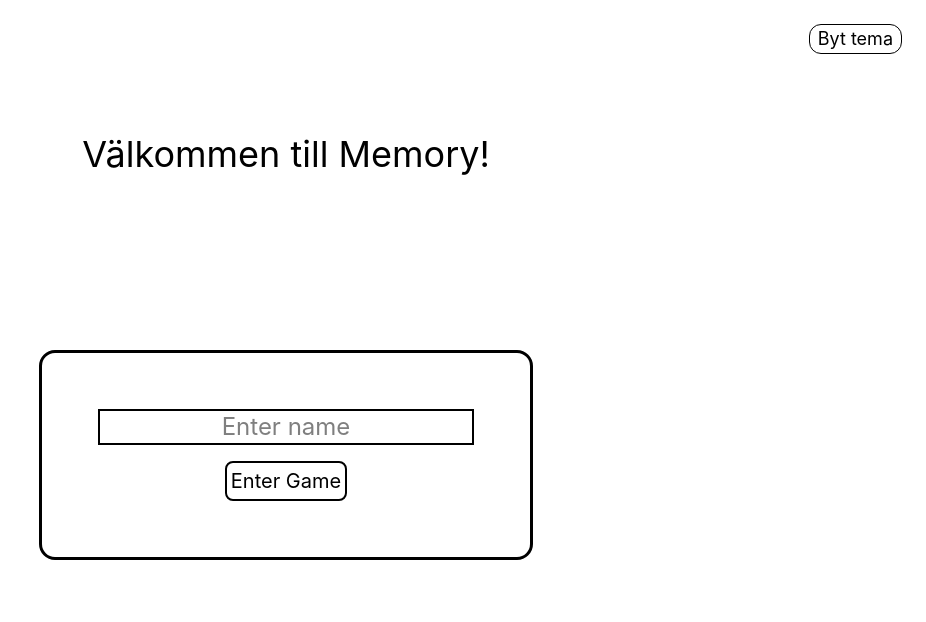
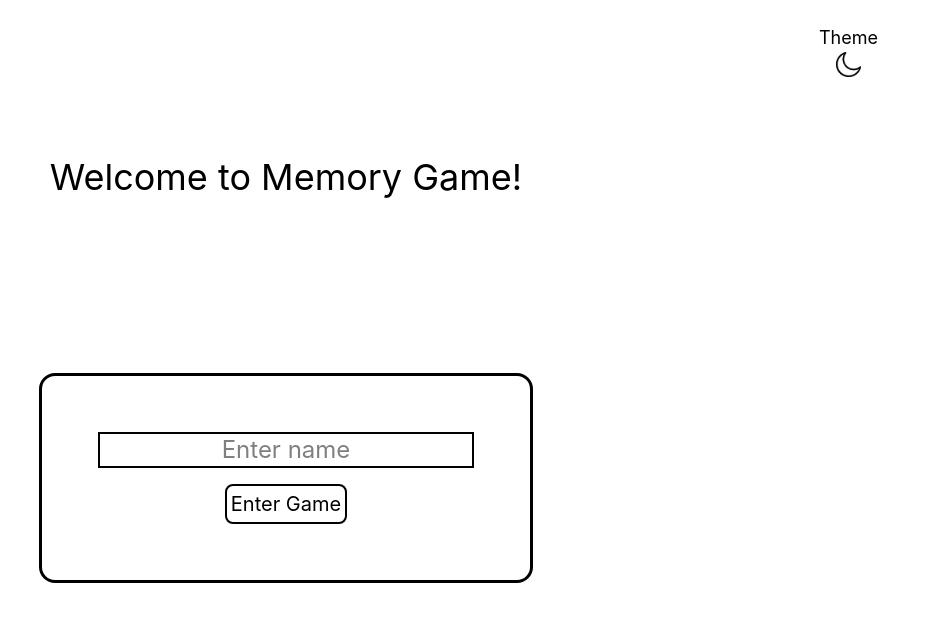
Before and after one commit to Owale128/MemoryGame, a React (Vite) app: page / in a window 1280 px wide. Shown: the top 622 px of the page, without its empty margins (354-1280 px from the left). Built offline with nearby package versions, Linux system fonts and the light colour scheme; no server answers.

Commit message:
Added icons to the theme button

```diff
--- a/src/pages/Home.tsx
+++ b/src/pages/Home.tsx
@@ -19,7 +19,7 @@ const Home = () => {
 
   return (
     <>
-      <h1 className="text-center text-4xl mt-14 ease-in duration-100" style={{color: theme.color}}>Välkommen till Memory!</h1>
+      <h1 className="text-center text-4xl mt-14 ease-in duration-100" style={{color: theme.color}}>Welcome to Memory Game!</h1>
     <div className="flex justify-center items-center place-items-center my-44">
       <DisplayHomeForm
       username={username}
--- a/src/pages/Layout.tsx
+++ b/src/pages/Layout.tsx
@@ -13,13 +13,24 @@ const Layout = () => {
     <ThemeContext.Provider value={theme}>
       <div className="body ease-in duration-150" style={{backgroundColor: theme.background}}>
       <header className="flex justify-end p-6">
+
         <button
-        className="border rounded-xl px-2 text-lg cursor-pointer"
+        className="flex flex-col items-center px-6 text-lg cursor-pointer"
         style={{color: theme.border}}
-        onClick={toggleTheme}
-        >
-          Byt tema
-          </button>
+        onClick={toggleTheme}>
+         Theme
+        {theme === themes.light ? (
+          <img
+          src="/public/MoonIcon.png"
+          alt="Moon Icon" width={25} />
+        ) : (
+          <img
+          src="/public/BulbIcon.png"
+          alt="BulbIcon" width={25}
+          className="filter invert brightness-100" />
+        )}
+        </button>
+
       </header>
         <main>
             <Outlet />
```
Also changed, not shown: public/BulbIcon.png (added), public/MoonIcon.png (added).
